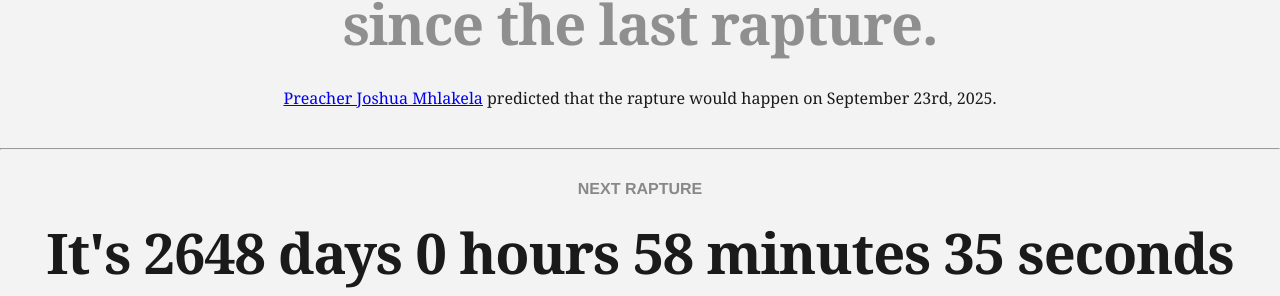
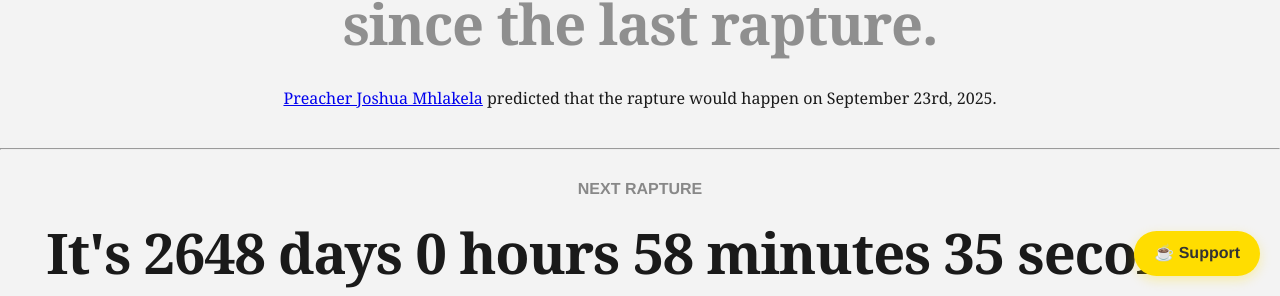
Before and after one commit to apandji/rapture-timer, a plain HTML site: page index.html in a window 1280 px wide. Shown: the part 504-800 px from the top of the page. Drawn offline with Linux system fonts and the light colour scheme.

Commit message:
Add support button to index.html with styling and hover effects

```diff
--- a/index.html
+++ b/index.html
@@ -54,6 +54,33 @@
         margin-top: -20px;
     }
     #timer1, #timer2 { font-weight: 700; }
+
+    .support-button {
+      position: fixed;
+      bottom: 20px;
+      right: 20px;
+      background: #ffdd00;
+      color: #333;
+      text-decoration: none;
+      padding: 12px 20px;
+      border-radius: 25px;
+      font-weight: 600;
+      font-family: ui-sans-serif, Helvetica, Arial, sans-serif;
+      box-shadow: 0 4px 12px rgba(255, 221, 0, 0.3);
+      transition: all 0.3s ease;
+      z-index: 1000;
+    }
+
+    .support-button:hover {
+      background: #ffd700;
+      transform: translateY(-2px);
+      box-shadow: 0 6px 16px rgba(255, 221, 0, 0.4);
+    }
+
+    .support-button:active {
+      transform: translateY(0);
+      box-shadow: 0 2px 8px rgba(255, 221, 0, 0.3);
+    }
   </style>
   <script>
     (function() {
@@ -121,7 +148,9 @@
   <div class="timer-section">
   <div class="timer-label">Next Rapture</a></div>
   <main class="line">It's <span id="timer2">0 seconds</span> until the next rapture.</main>
-  <p>A letter written by <a href="https://www.patheos.com/blogs/yeshallprosper/2024/02/will-jesus-second-coming-happen-by-2033/">Elder Vaughn J. Featherstone</a> suggests 2033 might be the year it finally happens.</p>
-</div>
-</body>
+   <p>A letter written by <a href="https://www.patheos.com/blogs/yeshallprosper/2024/02/will-jesus-second-coming-happen-by-2033/">Elder Vaughn J. Featherstone</a> suggests 2033 might be the year it finally happens.</p>
+  </div>
+
+  <a href="https://buymeacoffee.com/pandjico" class="support-button" target="_blank" rel="noopener noreferrer">☕ Support</a>
+  </body>
 </html>
```
